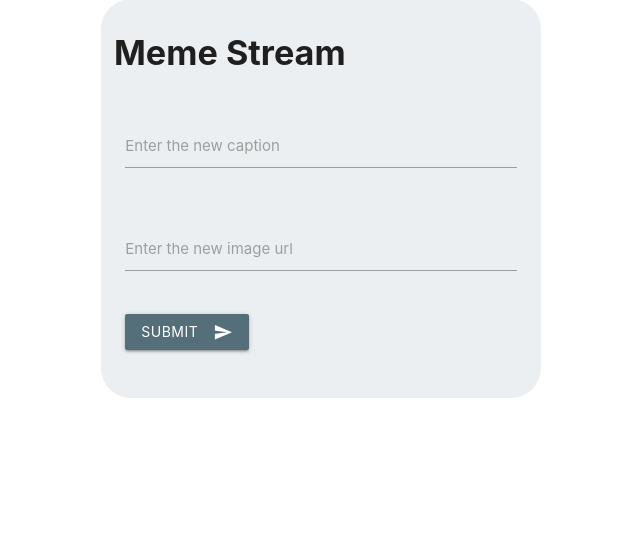
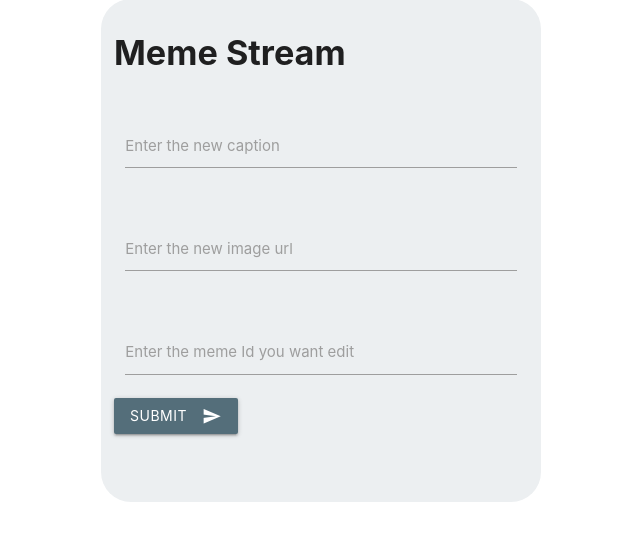
Before and after one commit to KmrAnish04/Meme_Stream, a Django app: page /openEditForm in a window 1280 px wide. Shown: the part 261-800 px from the top of the page, without its empty margins (319-959 px from the left). Run offline with Django 3.2, Linux system fonts and the light colour scheme.

Commit message:
adding the feature of meme editing

```diff
--- a/Meme_Stream/meme_app/views.py
+++ b/Meme_Stream/meme_app/views.py
@@ -55,4 +55,8 @@ def submitMeme(request):
     return render(request, 'meme_app/submitMeme.html')
 
 def editMeme(request):
+    newCaption = request.POST.get('newCaption')
+    newMemeUrl = request.POST.get('newMemeURL')
+    memeId = request.POST.get('memeId')
+
     return render(request, 'meme_app/streamPage.html')
--- a/Meme_Stream/templates/meme_app/editMeme.html
+++ b/Meme_Stream/templates/meme_app/editMeme.html
@@ -23,6 +23,11 @@
                       <label for="mewMemeURL">Enter the new image url</label>
                     </div>
                   </div>
+                  <div class="row">
+                    <div class="input-field col s12">
+                    <input id="id" name="memeId" type="number" class="materialize-textarea" data-length="120">
+                    <label for="id">Enter the meme Id you want edit</label>
+                  </div>
                   <button class="btn waves-effect blue-grey darken-1" type="submit" name="action">Submit
                     <i class="material-icons right">send</i>
                   </button>
```
